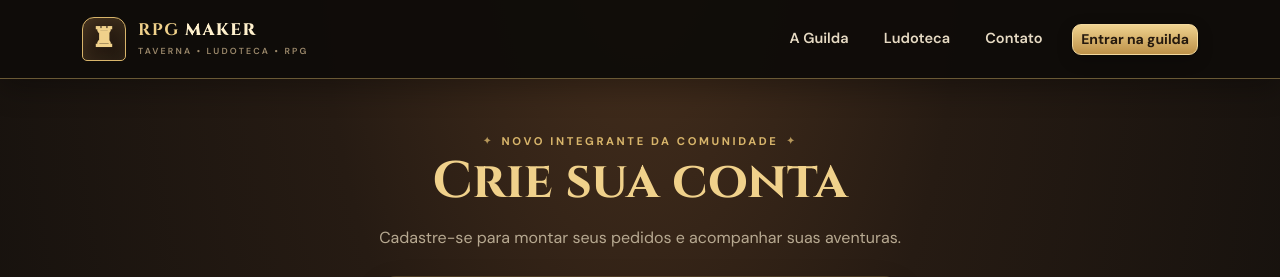
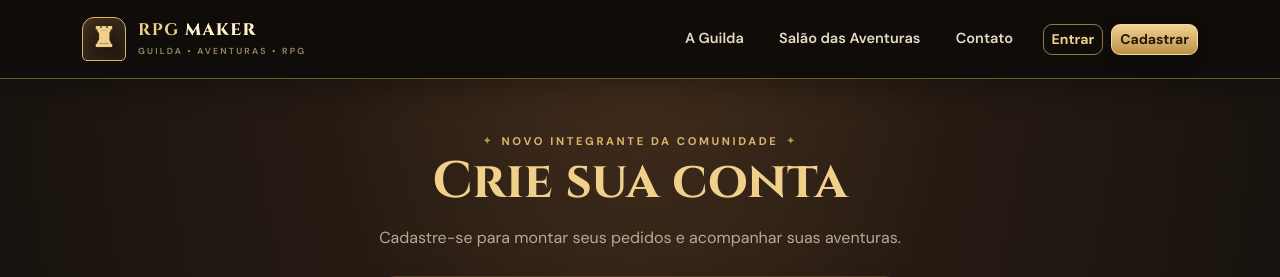
Before and after one commit to math3404/rpg-maker, a Django app: page /cadastrar/ in a window 1280 px wide. Shown: the top 277 px of the page. Run offline with Django 5.2, Linux system fonts and the light colour scheme.

Commit message:
Personaliza identidade RPG Maker: salão, loja e cadastro

```diff
--- a/taverna/templates/taverna/base.html
+++ b/taverna/templates/taverna/base.html
@@ -19,7 +19,7 @@
         <div class="container">
             <a class="navbar-brand brand-mark" href="{% url 'home' %}">
                 <span class="brand-emblem" aria-hidden="true">♜</span>
-                <span>RPG <b>MAKER</b><small>TAVERNA • LUDOTECA • RPG</small></span>
+                <span>RPG <b>MAKER</b><small>GUILDA • AVENTURAS • RPG</small></span>
             </a>
             <button class="navbar-toggler" type="button" data-bs-toggle="collapse" data-bs-target="#mainNav" aria-controls="mainNav" aria-expanded="false" aria-label="Abrir menu">
                 <span class="navbar-toggler-icon"></span>
@@ -27,7 +27,7 @@
             <div class="collapse navbar-collapse" id="mainNav">
                 <ul class="navbar-nav ms-auto align-items-lg-center gap-lg-2">
                     <li class="nav-item"><a class="nav-link" href="{% url 'quem_somos' %}">A Guilda</a></li>
-                    <li class="nav-item"><a class="nav-link" href="{% url 'produtos' %}">Ludoteca</a></li>
+                    <li class="nav-item"><a class="nav-link" href="{% url 'produtos' %}">Salão das Aventuras</a></li>
                     <li class="nav-item"><a class="nav-link" href="{% url 'contato' %}">Contato</a></li>
                     {% if user.is_authenticated %}
                         {% if user.is_staff %}
@@ -35,7 +35,7 @@
                             <li class="nav-item"><a class="nav-link" href="{% url 'admin:index' %}">Admin Django</a></li>
                         {% else %}
                             <li class="nav-item"><a class="nav-link" href="{% url 'dashboard' %}">Minha área</a></li>
-                            <li class="nav-item"><a class="nav-link" href="{% url 'meus_pedidos' %}">Meus pedidos</a></li>
+                            <li class="nav-item"><a class="nav-link" href="{% url 'meus_pedidos' %}">Minha mochila</a></li>
                         {% endif %}
                         <li class="nav-item ms-lg-2">
                             <form action="{% url 'logout' %}" method="post">
@@ -44,7 +44,8 @@
                             </form>
                         </li>
                     {% else %}
-                        <li class="nav-item ms-lg-2"><a class="btn btn-gold btn-sm" href="{% url 'login' %}">Entrar na guilda</a></li>
+                        <li class="nav-item ms-lg-2"><a class="btn btn-outline-gold btn-sm" href="{% url 'login' %}">Entrar</a></li>
+                        <li class="nav-item"><a class="btn btn-gold btn-sm" href="{% url 'cadastrar' %}">Cadastrar</a></li>
                     {% endif %}
                 </ul>
             </div>
```
